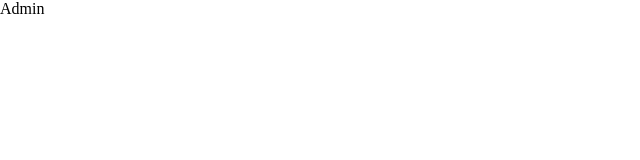
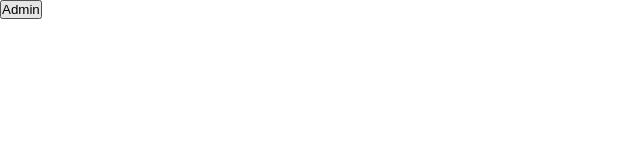
Before and after one commit to santiago1397/ova-front, a React (Vite) app: page /adminpro in a window 1280 px wide. Shown: the top 160 px of the page, without its empty margins (0-640 px from the left). Built offline with nearby package versions, Linux system fonts and the light colour scheme.

Commit message:
minor change

```diff
--- a/src/components/datos/DatosStudent.jsx
+++ b/src/components/datos/DatosStudent.jsx
@@ -164,7 +164,7 @@ export default function DatosStudent({ register, errors, setValue, getValues })
           <label>Género:</label>
           <div>
             <select {...register("student_gender", {
-              required: 'Seleccione la Género',
+              required: 'Seleccione el Género',
             })}>
               <option value="Femenino">Femenino</option>
               <option value="Masculino">Masculino</option>
@@ -177,7 +177,7 @@ export default function DatosStudent({ register, errors, setValue, getValues })
           <label>Estado Civil:</label>
           <div>
             <select {...register("student_civilstatus", {
-              required: 'Seleccione la estado civil',
+              required: 'Seleccione el estado civil',
             })}>
               <option value="Soltero">Soltero</option>
               <option value="Casado">Casado</option>
@@ -306,6 +306,7 @@ export default function DatosStudent({ register, errors, setValue, getValues })
               <option value="C. Téc. 4to Año" >C. Téc. 4to Año</option>
               <option value="C. Téc. 5to Año" >C. Téc. 5to Año</option>
               <option value="C. Téc. 6to Año" >C. Téc. 6to Año</option>
+              <option value="Universitario" >Universitario</option>
             </select>
             <div>{errors.student_grade && <span className="error-message">{errors.student_grade.message}</span>}</div>
           </div>
--- a/src/pages/Admin.jsx
+++ b/src/pages/Admin.jsx
@@ -13,6 +13,6 @@ export default function Admin() {
 
 
   return (
-    <div onClick={downloadingDB}>Admin</div>
+    <button onClick={downloadingDB}>Admin</button>
   )
 }
```
